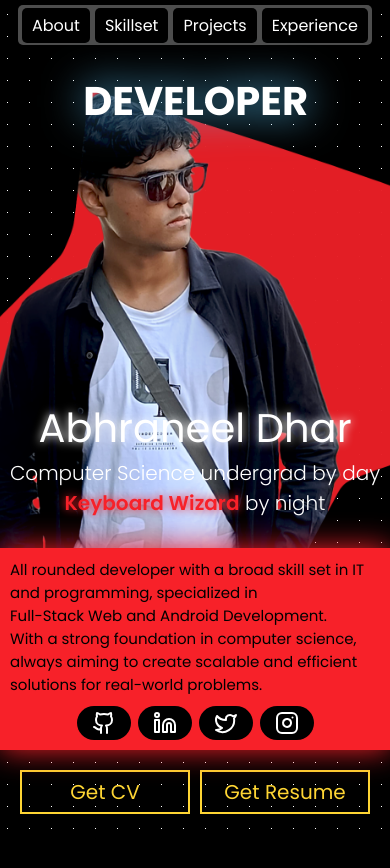
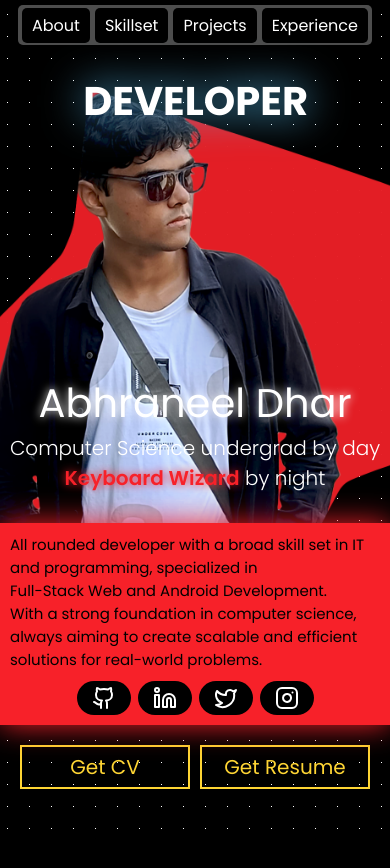
Before and after one commit to abhraneeldhar/portfolio, a Next.js app: page / in a window 390 px wide. Shown: the top 868 px of the page. Built offline with nearby package versions, Linux system fonts and the light colour scheme.

Commit message:
uplifted herotext

```diff
--- a/app/home.module.css
+++ b/app/home.module.css
@@ -74,13 +74,14 @@
     right: 0px;
     color: white;
     text-align: right;
-    height: 100%;
+    height: 100svh;
     display: flex;
     flex-direction: column;
     justify-content: center;
     z-index: 2;
     width: 500px;
     padding: 30px;
+    /* background-color: blue; */
 
 }
 
@@ -290,6 +291,7 @@
     .heroTextDiv{
         /* background-color: blue; */
         padding: 0;
+        padding-bottom: 50px;
         width: 100%;
         justify-content: end;
     }
--- a/app/layout.tsx
+++ b/app/layout.tsx
@@ -14,7 +14,7 @@ const geistMono = Geist_Mono({
 
 export const metadata: Metadata = {
   title: "Abhraneel Dhar",
-  description: "Generated by create next app",
+  description: "The official portfolio site for Abhraneel Dhar",
 };
 
 export default function RootLayout({
```
